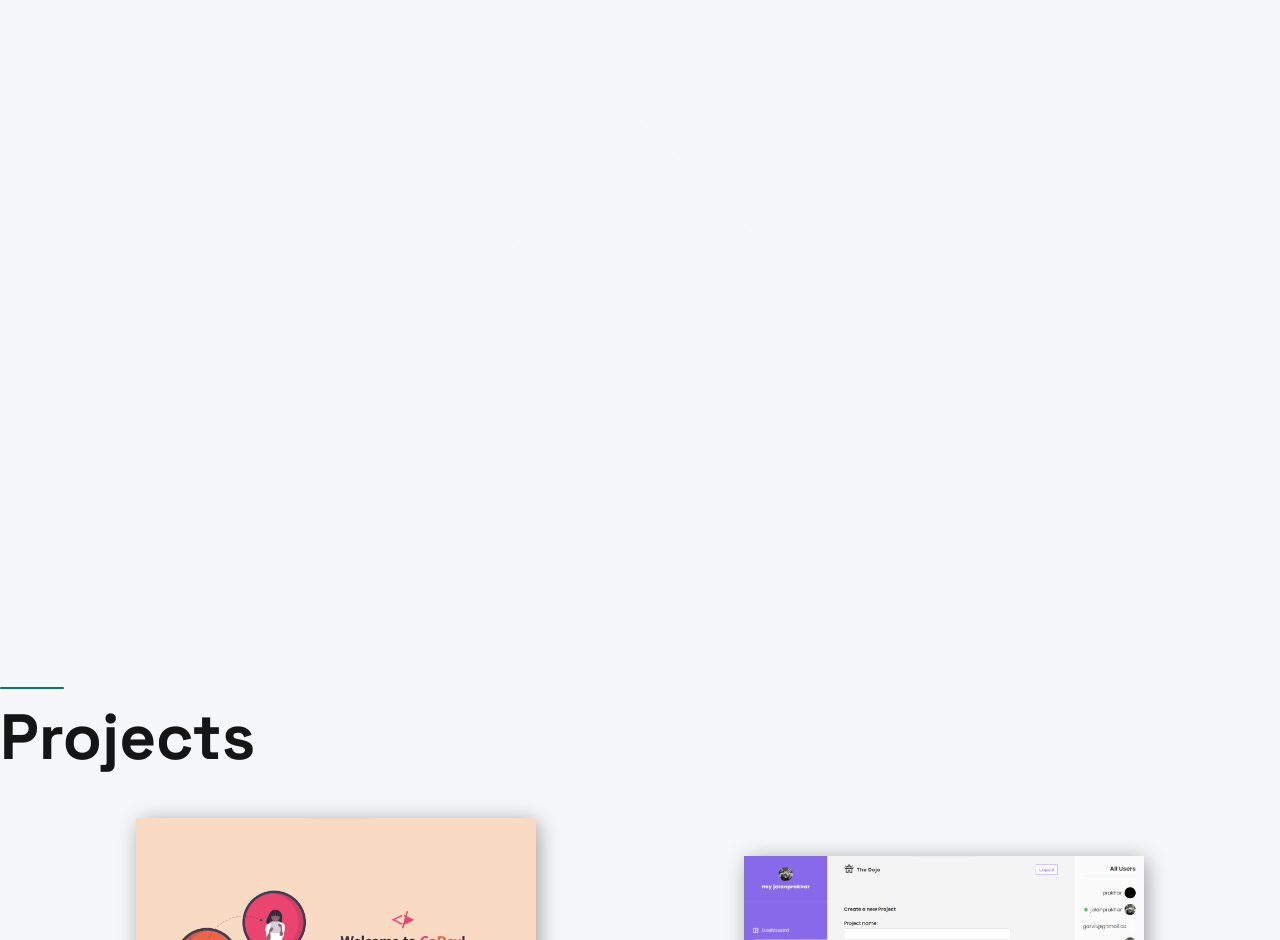
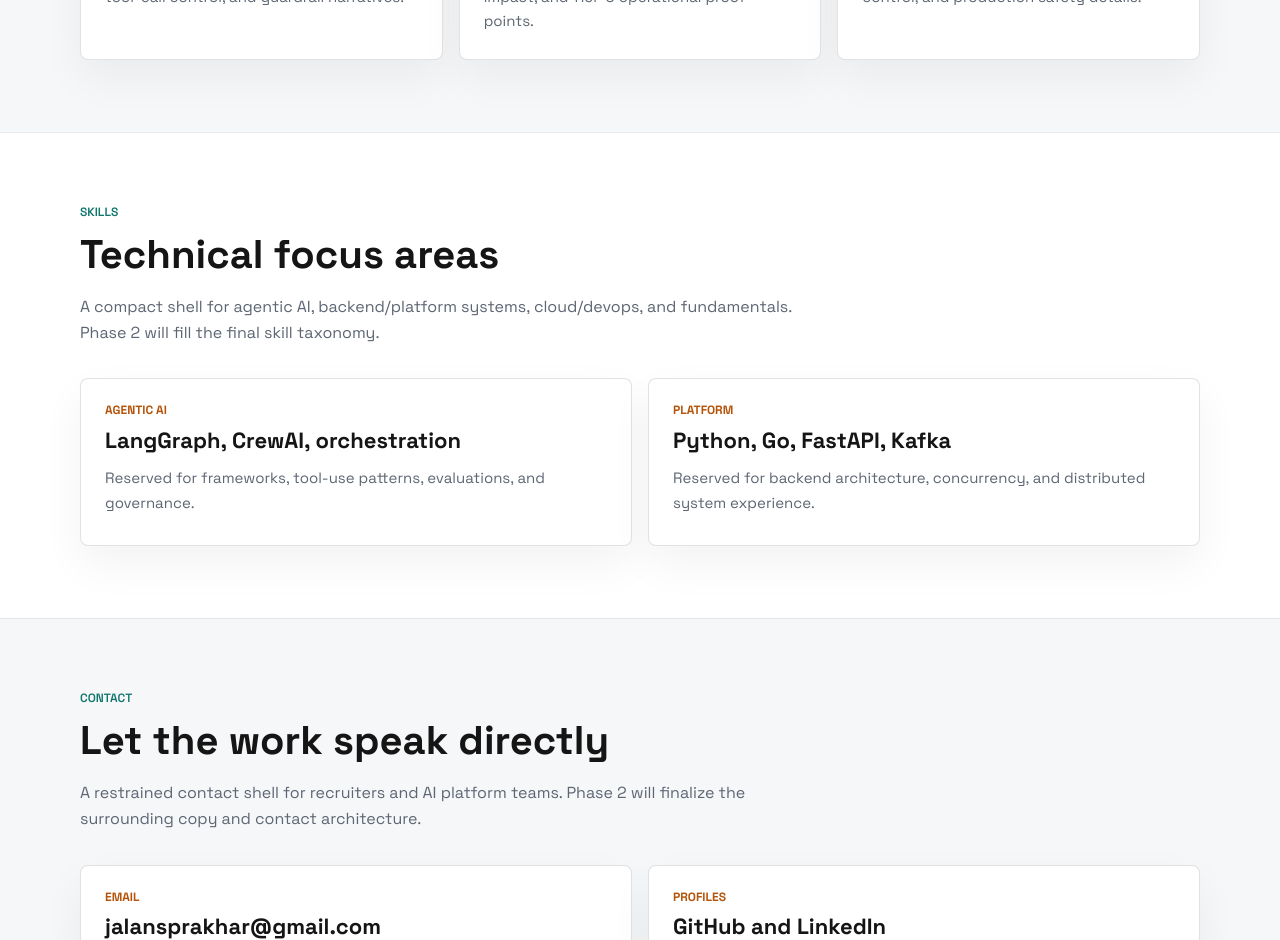
Before and after one commit to jalanprakhar/jalanprakhar, a Next.js app: page / in a window 1280 px wide. Shown: the part 1860-2800 px from the top of the page. Built offline with nearby package versions, Linux system fonts and the light colour scheme.

Commit message:
feat(01-01): replace homepage with phase shell sections

```diff
--- a/src/pages/index.js
+++ b/src/pages/index.js
@@ -1,22 +1,57 @@
+import Hero from '../components/Hero/Hero'
+import { shellSections } from '../constants/constants'
+import { Layout } from '../layout/Layout'
+import {
+  CardKicker,
+  CardText,
+  CardTitle,
+  PageSection,
+  SectionCard,
+  SectionEyebrow,
+  SectionHeader,
+  SectionHeading,
+  SectionInner,
+  SectionLead,
+  ShellGrid,
+} from '../styles/GlobalComponents'
 
-import BgAnimation from '../components/BackgrooundAnimation/BackgroundAnimation';
-import Hero from '../components/Hero/Hero';
-import Projects from '../components/Projects/Projects';
-import Technologies from '../components/Technologies/Technologies';
-import { Layout } from '../layout/Layout';
-import { Section } from '../styles/GlobalComponents';
+const sections = shellSections.reduce((acc, section) => {
+  acc[section.id] = section
+  return acc
+}, {})
+
+const ShellSection = ({ section, id, tone }) => (
+  <PageSection id={id} tone={tone} bordered>
+    <SectionInner>
+      <SectionHeader>
+        <SectionEyebrow>{section.eyebrow}</SectionEyebrow>
+        <SectionHeading>{section.title}</SectionHeading>
+        <SectionLead>{section.lead}</SectionLead>
+      </SectionHeader>
+
+      <ShellGrid columns={section.cards.length > 2 ? 3 : 2}>
+        {section.cards.map((card) => (
+          <SectionCard key={`${section.id}-${card.title}`}>
+            <CardKicker>{card.kicker}</CardKicker>
+            <CardTitle>{card.title}</CardTitle>
+            <CardText>{card.body}</CardText>
+          </SectionCard>
+        ))}
+      </ShellGrid>
+    </SectionInner>
+  </PageSection>
+)
 
 const Home = () => {
   return (
     <Layout>
-      <Section grid>
-        <Hero />
-        <BgAnimation />
-      </Section>
-      <Projects />
-      <Technologies />
+      <Hero />
+      <ShellSection id="experience" section={sections.experience} tone="surface" />
+      <ShellSection id="systems" section={sections.systems} />
+      <ShellSection id="skills" section={sections.skills} tone="surface" />
+      <ShellSection id="contact" section={sections.contact} />
     </Layout>
-  );
-};
+  )
+}
 
-export default Home;
+export default Home
```
